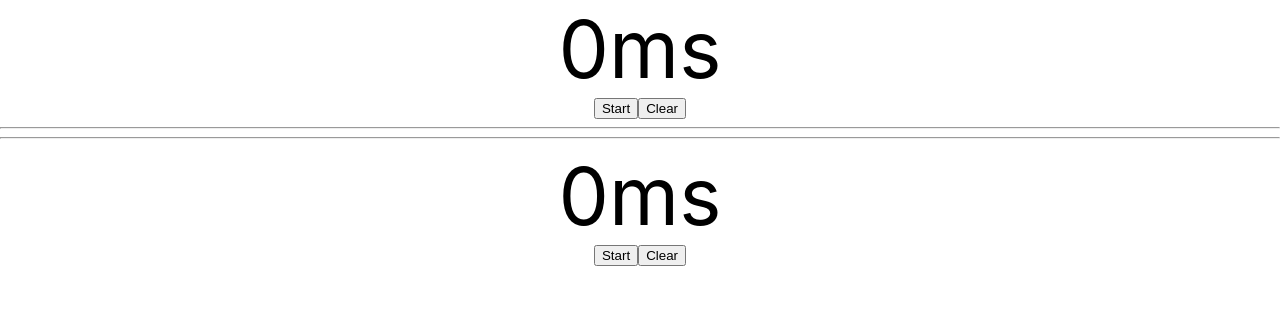
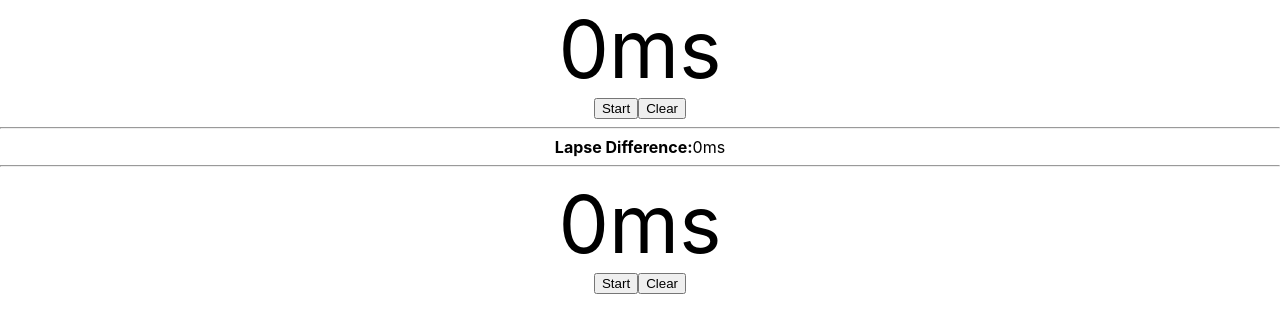
Before and after one commit to zhaoshengjun/react-hooks-suspense, a React (Create React App) app: page / in a window 1280 px wide. Shown: the top 332 px of the page. Built offline with nearby package versions, Linux system fonts and the light colour scheme.

Commit message:
show diff

```diff
--- a/src/StopWatch.js
+++ b/src/StopWatch.js
@@ -49,6 +49,11 @@ function StopWatch() {
       </button>
       <button onClick={watchOne.handleClearClick}>Clear</button>
       <hr />
+      <strong>Lapse Difference:</strong>
+      <span>
+        {watchOne.lapse - watchTwo.lapse}
+        ms
+      </span>
       <hr />
       <label style={{ fontSize: "5em", display: "block" }}>
         {watchTwo.lapse}
```
